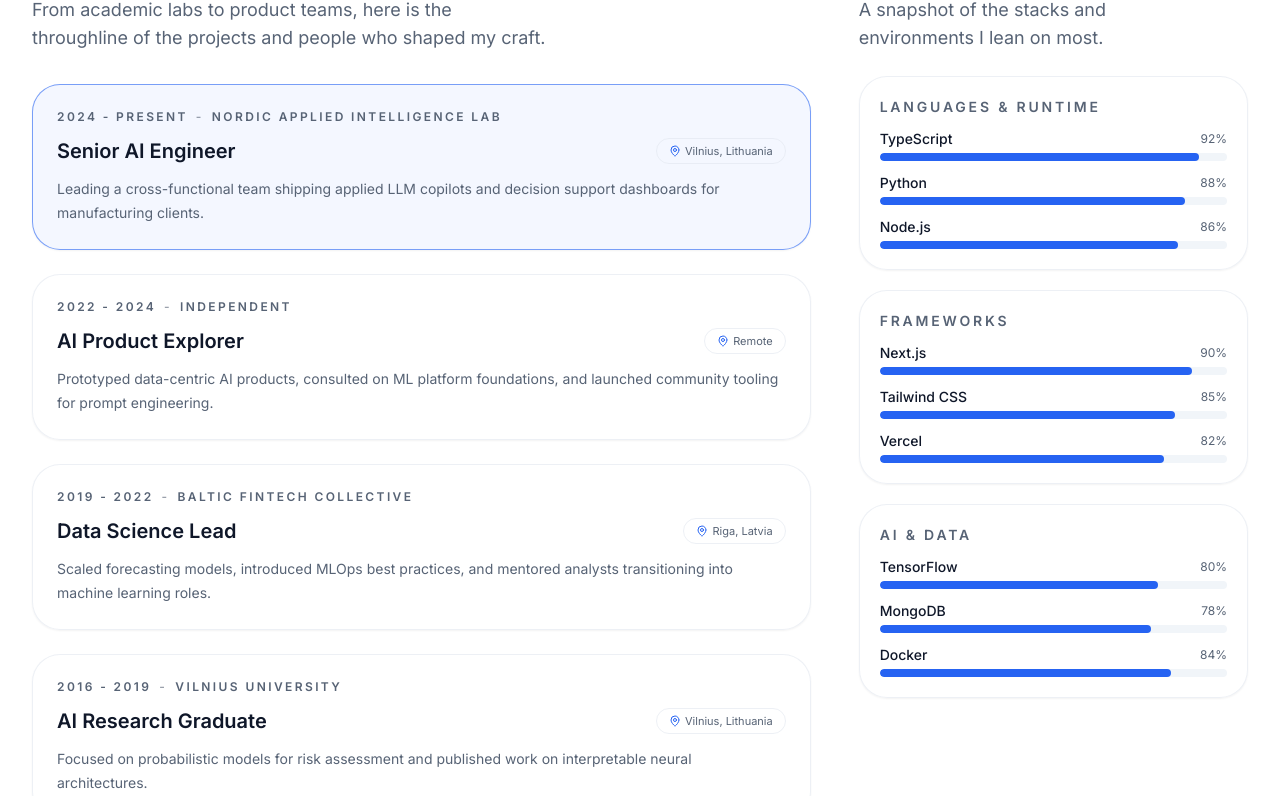
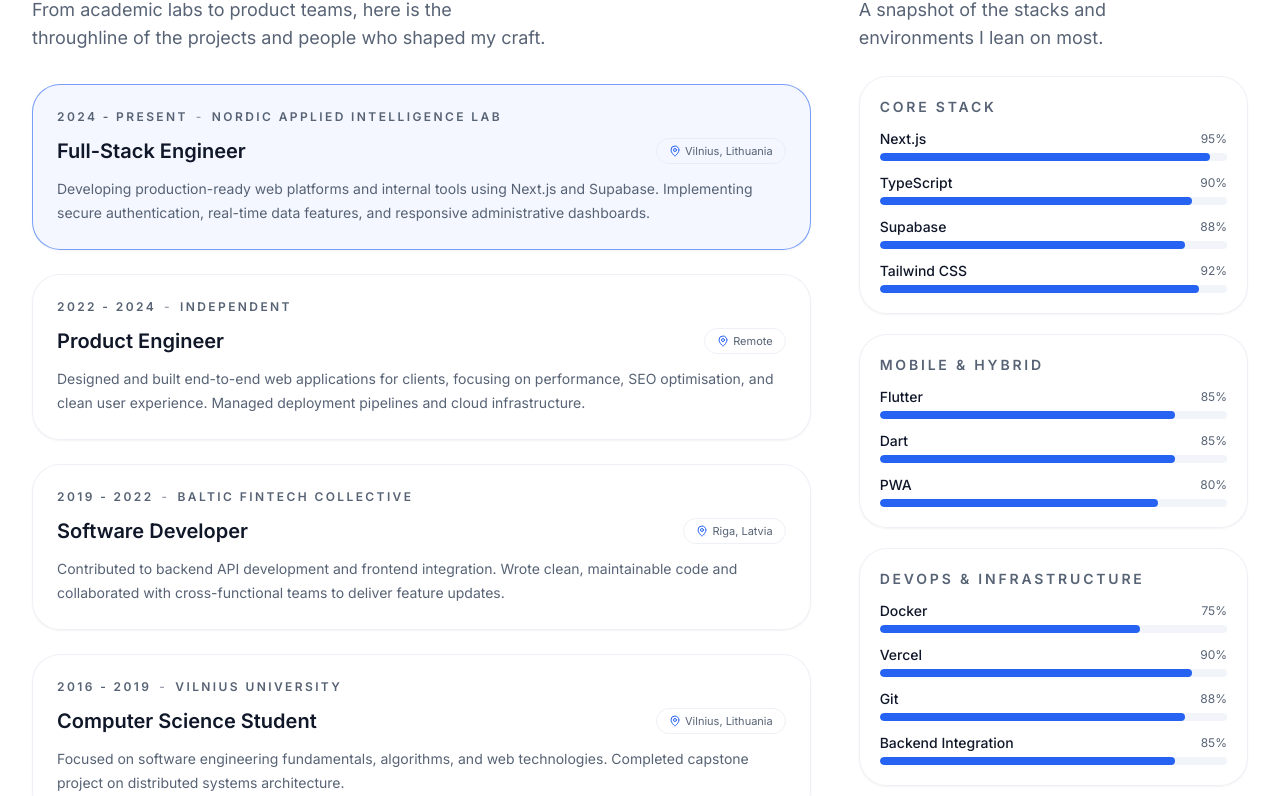
Before and after one commit to Shahadat99x/dhossain_portfolio, a Next.js app: page /about in a window 1280 px wide. Shown: the part 739-1535 px from the top of the page. Built offline with nearby package versions, Linux system fonts and the light colour scheme; no server answers.

Commit message:
feat(data): update timeline and skills with real profile

```diff
--- a/data/skills.ts
+++ b/data/skills.ts
@@ -11,27 +11,29 @@
 
 export const skillGroups: SkillGroup[] = [
   {
-    title: "Languages & Runtime",
+    title: "Core Stack",
     items: [
-      { name: "TypeScript", level: 92, emphasis: "primary" },
-      { name: "Python", level: 88, emphasis: "primary" },
-      { name: "Node.js", level: 86 },
+      { name: "Next.js", level: 95, emphasis: "primary" },
+      { name: "TypeScript", level: 90, emphasis: "primary" },
+      { name: "Supabase", level: 88, emphasis: "primary" },
+      { name: "Tailwind CSS", level: 92 },
     ],
   },
   {
-    title: "Frameworks",
+    title: "Mobile & Hybrid",
     items: [
-      { name: "Next.js", level: 90, emphasis: "primary" },
-      { name: "Tailwind CSS", level: 85 },
-      { name: "Vercel", level: 82 },
+      { name: "Flutter", level: 85, emphasis: "primary" },
+      { name: "Dart", level: 85 },
+      { name: "PWA", level: 80 },
     ],
   },
   {
-    title: "AI & Data",
+    title: "DevOps & Infrastructure",
     items: [
-      { name: "TensorFlow", level: 80 },
-      { name: "MongoDB", level: 78 },
-      { name: "Docker", level: 84 },
+      { name: "Docker", level: 75 },
+      { name: "Vercel", level: 90 },
+      { name: "Git", level: 88 },
+      { name: "Backend Integration", level: 85 },
     ],
   },
 ];
--- a/data/timeline.ts
+++ b/data/timeline.ts
@@ -9,36 +9,36 @@
 
 export const timeline: TimelineItem[] = [
   {
-    title: "Senior AI Engineer",
+    title: "Full-Stack Engineer",
     organization: "Nordic Applied Intelligence Lab",
     location: "Vilnius, Lithuania",
     date: "2024 - Present",
     description:
-      "Leading a cross-functional team shipping applied LLM copilots and decision support dashboards for manufacturing clients.",
+      "Developing production-ready web platforms and internal tools using Next.js and Supabase. Implementing secure authentication, real-time data features, and responsive administrative dashboards.",
     highlighted: true,
   },
   {
-    title: "AI Product Explorer",
+    title: "Product Engineer",
     organization: "Independent",
     location: "Remote",
     date: "2022 - 2024",
     description:
-      "Prototyped data-centric AI products, consulted on ML platform foundations, and launched community tooling for prompt engineering.",
+      "Designed and built end-to-end web applications for clients, focusing on performance, SEO optimisation, and clean user experience. Managed deployment pipelines and cloud infrastructure.",
   },
   {
-    title: "Data Science Lead",
+    title: "Software Developer",
     organization: "Baltic Fintech Collective",
     location: "Riga, Latvia",
     date: "2019 - 2022",
     description:
-      "Scaled forecasting models, introduced MLOps best practices, and mentored analysts transitioning into machine learning roles.",
+      "Contributed to backend API development and frontend integration. Wrote clean, maintainable code and collaborated with cross-functional teams to deliver feature updates.",
   },
   {
-    title: "AI Research Graduate",
+    title: "Computer Science Student",
     organization: "Vilnius University",
     location: "Vilnius, Lithuania",
     date: "2016 - 2019",
     description:
-      "Focused on probabilistic models for risk assessment and published work on interpretable neural architectures.",
+      "Focused on software engineering fundamentals, algorithms, and web technologies. Completed capstone project on distributed systems architecture.",
   },
 ];
```
